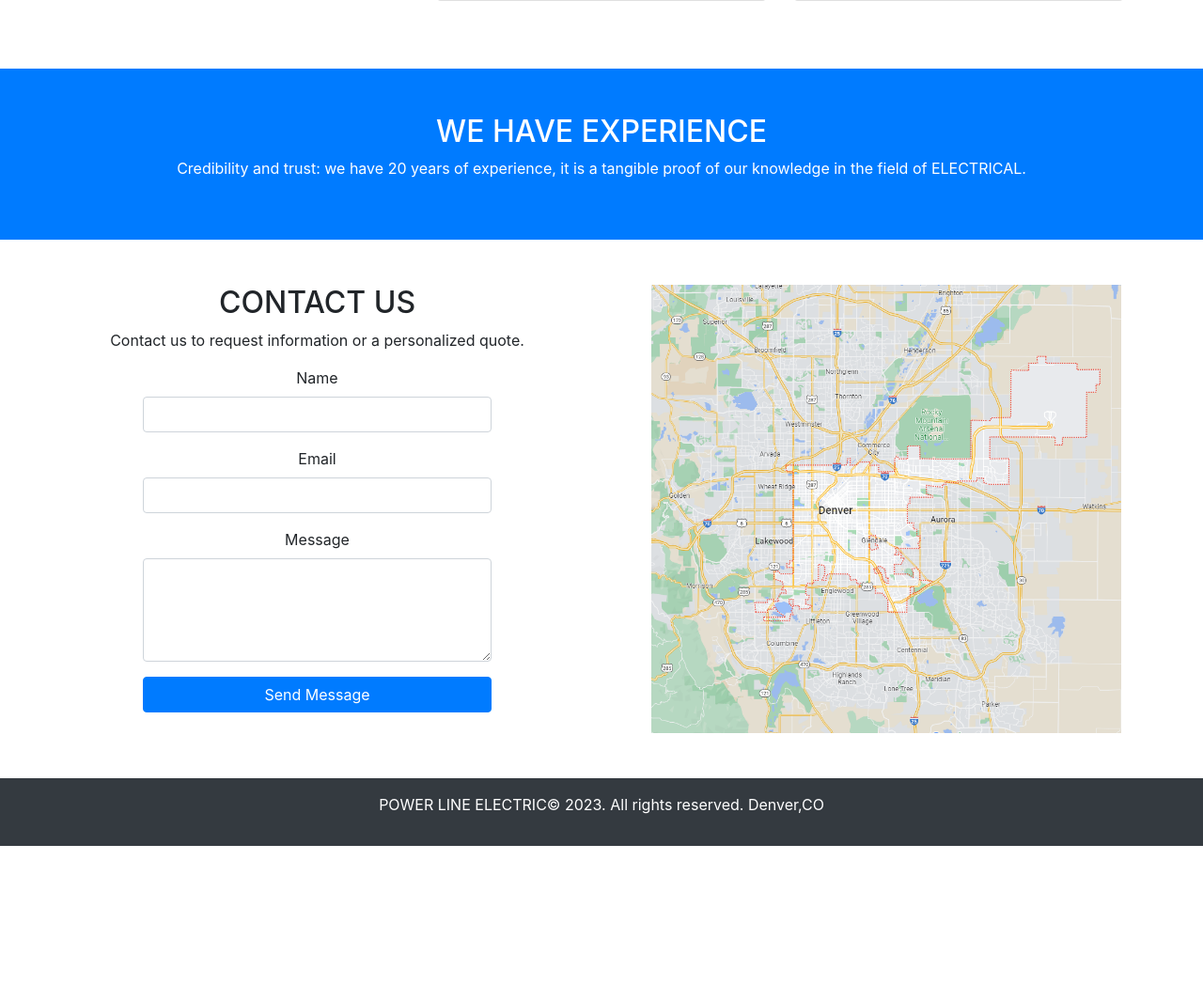
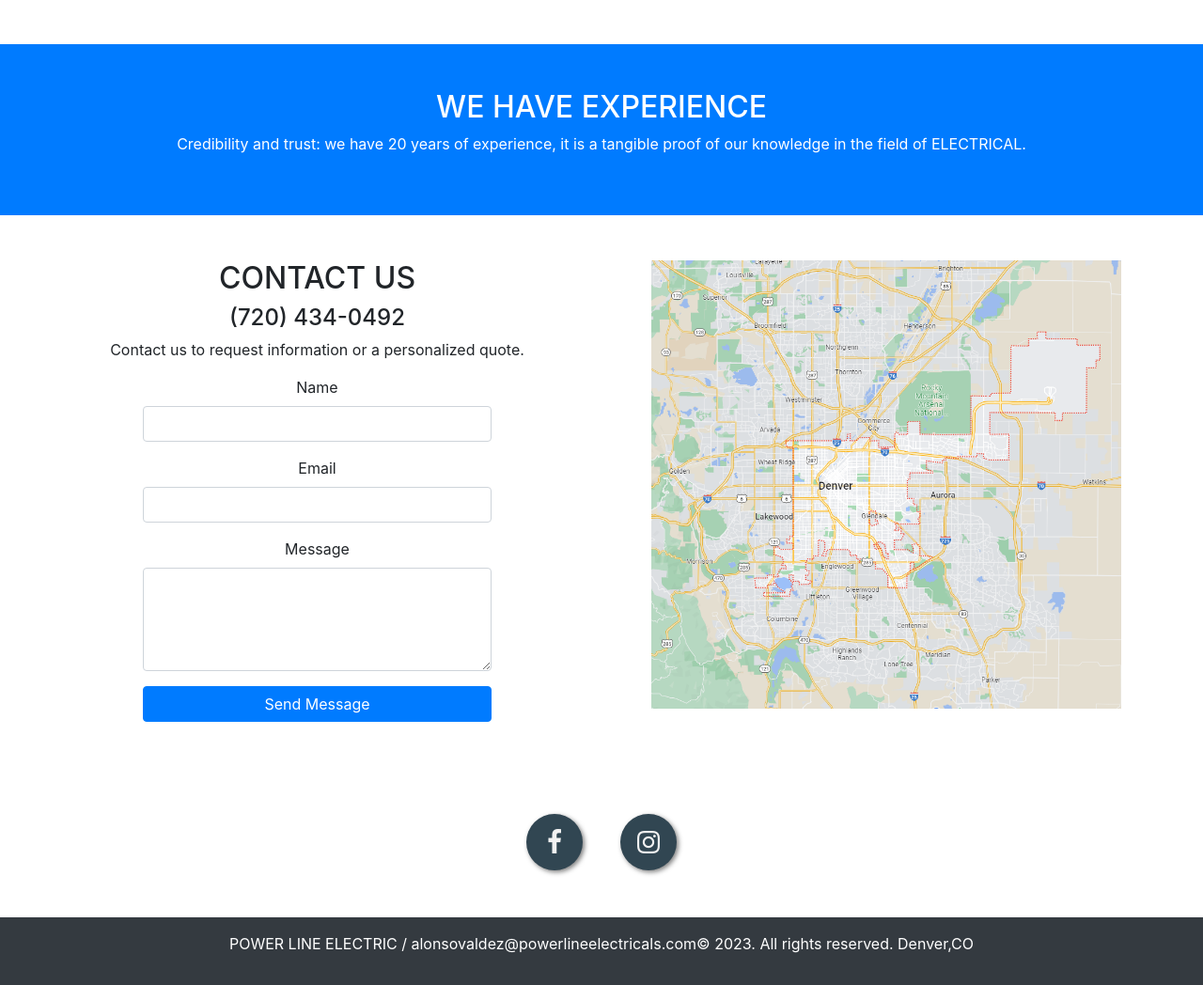
Before and after one commit to Feliipe14/Powerlineelectric, a PHP site: page / in a window 1280 px wide. Shown: the part 1629-2677 px from the top of the page at 94% size. Before the commit the page ends 2529 px from the top, so only its background shows below. Run offline with PHP 8.4, Linux system fonts and the light colour scheme.

Commit message:
beta version

```diff
--- a/index.html
+++ b/index.html
@@ -1,65 +1,53 @@
 
 
 <!DOCTYPE html>
-<html lang="ENG">
+<html lang="es">
 <head>
   <meta charset="UTF-8">
   <meta name="viewport" content="width=device-width, initial-scale=1.0">
-  <meta name="language" content="english">
-  <meta name="copyright" content="Power Line Electric">
-  <meta name="author" content="POWER LINE ELECTRIC">
-  <meta name="audience" content="all">
-  <meta name="description" content="Power Line Electric its a leading Electric Services Company in the ELECTRICAL sector in Denver, CO. We are specialists in repair.">
-  <meta name="keywords" content="Electrical, Company, Denver">
-  <meta name="robots" content="index, all, follow">
-
-
-
-  <title>POWER LINE ELECTRIC / ELECTRICAL COMPANY IN DENVER</title>
+  <title>POWER LINE ELECTRIC</title>
   <!-- Enlace a la hoja de estilos de Bootstrap -->
   <link rel="stylesheet" href="https://maxcdn.bootstrapcdn.com/bootstrap/4.5.2/css/bootstrap.min.css">
   <!-- Enlace a tu hoja de estilos personalizada -->
   <link rel="stylesheet" href="styles.css">
   <link rel="icon" href="images/logo.jpg">
+  <link rel="stylesheet" href="https://stackpath.bootstrapcdn.com/font-awesome/4.7.0/css/font-awesome.min.css">
 </head>
 <body>
   <!-- Barra de navegación -->
-  <div class="menu">
-  <nav class="navbar navbar-expand-lg  " >
 
+    <nav class="navbar navbar-expand-lg navbar-dark bg-dark fixed-top">
+      <div class="container">
+          <a class="navbar-brand" href="#">
+              <img src="images/logo.jpg" alt="Logo" width="200" height="70" class="logo">
 
-      <a class="navbar-brand" href="#">
-        <img loading="lazy" alt="Power line electrical" src="images/logo.jpeg" width="250" height="100">
           </a>
-
           <button class="navbar-toggler" type="button" data-toggle="collapse" data-target="#navbarNav" aria-controls="navbarNav" aria-expanded="false" aria-label="Toggle navigation">
               <span class="navbar-toggler-icon"></span>
           </button>
           <div class="collapse navbar-collapse" id="navbarNav">
               <ul class="navbar-nav ml-auto">
                   <li class="nav-item active">
-            <a class="nav-link" href="#start">Start</a>
+                      <a class="nav-link" href="#start">START <span class="sr-only">(current)</span></a>
                   </li>
                   <li class="nav-item">
-            <a class="nav-link" href="#services">Services</a>
+                      <a class="nav-link" href="#nosotros">ABOUT US</a>
                   </li>
                   <li class="nav-item">
-            <a class="nav-link" href="#nosotros">About us</a>
+                      <a class="nav-link" href="#services">SERVICES</a>
                   </li>
                   <li class="nav-item">
-            <a class="nav-link" href="#experience">Experiences</a>
-          </li>
-          <li class="nav-item">
-            <a class="nav-link" href="#contact">Contact</a>
+                      <a class="nav-link" href="#contact">CONTACT</a>
                   </li>
               </ul>
           </div>
+      </div>
+  </nav>
 
-  </nav>
-</div>
+<div class="content">
 
   <!-- Sección de inicio -->
-    <div class="texto">
+    <div id="start" class="texto">
       <h2 class="text-center">ABOUT US</h2>
 
       <p>Power Line Electric its a leading Electric Services Company in the ELECTRICAL sector in Denver, CO. We are specialists in repair, development and execution of ELECTRICAL projects.</p>
@@ -157,12 +145,14 @@
     </div>
   </section>
   <!-- Sección de contacto -->
+
   <section id="contact" class="py-5">
 
     <div class="container">
 
       <div class="columnas-contenedor">
     <h2 class="text-center">CONTACT US</h2>
+    <h4 class="text-center">(720) 434-0492</h4>
       <p class="text-center">Contact us to request information or a personalized quote.</p>
       <div class="row">
         <div class="col-md-9 mx-auto">
@@ -193,14 +183,22 @@
     </div>
 
   </section>
-
+  <section class="buttons">
+    <div class="container">
+    <div class="contenedor-botones">
+    <a href="https://www.facebook.com/profile.php?id=61550055817037" class="fa fa-facebook"></a>
+    <a href="https://www.instagram.com/power_lineelectricals/" class="fa fa-instagram"></a>
+    </div>
+  </div>
+  </section>
+</div>
   <!-- Pie de página -->
   <footer class="bg-dark text-white text-center py-3">
     <div class="container">
-      <p>POWER LINE ELECTRIC&copy; 2023. All rights reserved. Denver,CO</p>
+      <p>POWER LINE ELECTRIC / alonsovaldez@powerlineelectricals.com&copy; 2023. All rights reserved. Denver,CO</p>
     </div>
   </footer>
-  <a href="https://api.whatsapp.com/send?phone=TUNUMERODETELEFONO" class="whatsapp-float" target="_blank">
+  <a href="https://api.whatsapp.com/send?phone=7204340492" class="whatsapp-float" target="_blank">
     <img loading="lazy" src="images/whatsapp.png" alt="WhatsApp">
   </a>
 
--- a/styles.css
+++ b/styles.css
@@ -100,3 +100,63 @@
           width: 300px;
         }
        }
+
+
+       .social-contact {
+        display: flex;
+        gap: 20px;
+    }
+
+    .social-contact a {
+        display: block;
+        text-decoration: none;
+        transition: transform 0.3s ease;
+    }
+
+    .social-contact img {
+        width: 40px;
+        height: 40px;
+    }
+
+    .social-contact a:hover {
+        transform: scale(1.1);
+    }
+
+
+    .content {
+      padding-top: 100px;
+    }
+
+
+    .navbar {
+      background-color: black !important;
+    }
+
+
+
+    .buttons a {
+      text-decoration: none;
+      font-size: 28px;
+      width: 60px;
+      height: 60px;
+      line-height: 60px;
+      text-align: center;
+      background: #314652;
+      color: #f1f1f1;
+      border-radius: 50%;
+      box-shadow: 2px 2px 5px rgba(0, 0, 0, .5);
+      transition: all .4s ease-in-out;
+    }
+
+    .buttons a:hover {
+      transform: scale(1.2);
+    }
+
+    .contenedor-botones {
+      display: flex;
+      text-align: center;
+      align-items: center;
+      gap: 40px;
+      padding: 50px;
+      justify-content: center;
+    }
```
Lines whose indentation alone changed are shown as unchanged.
